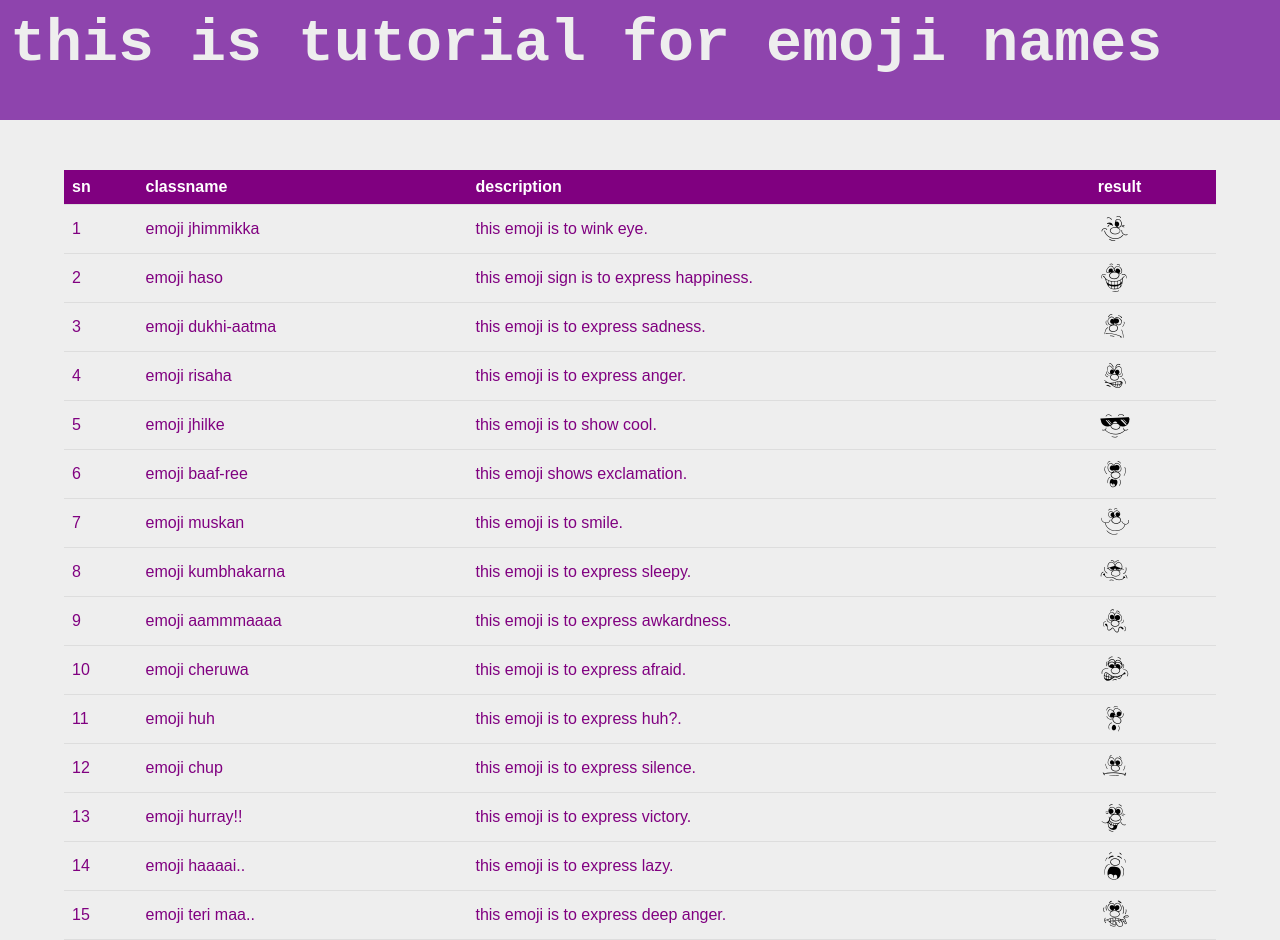
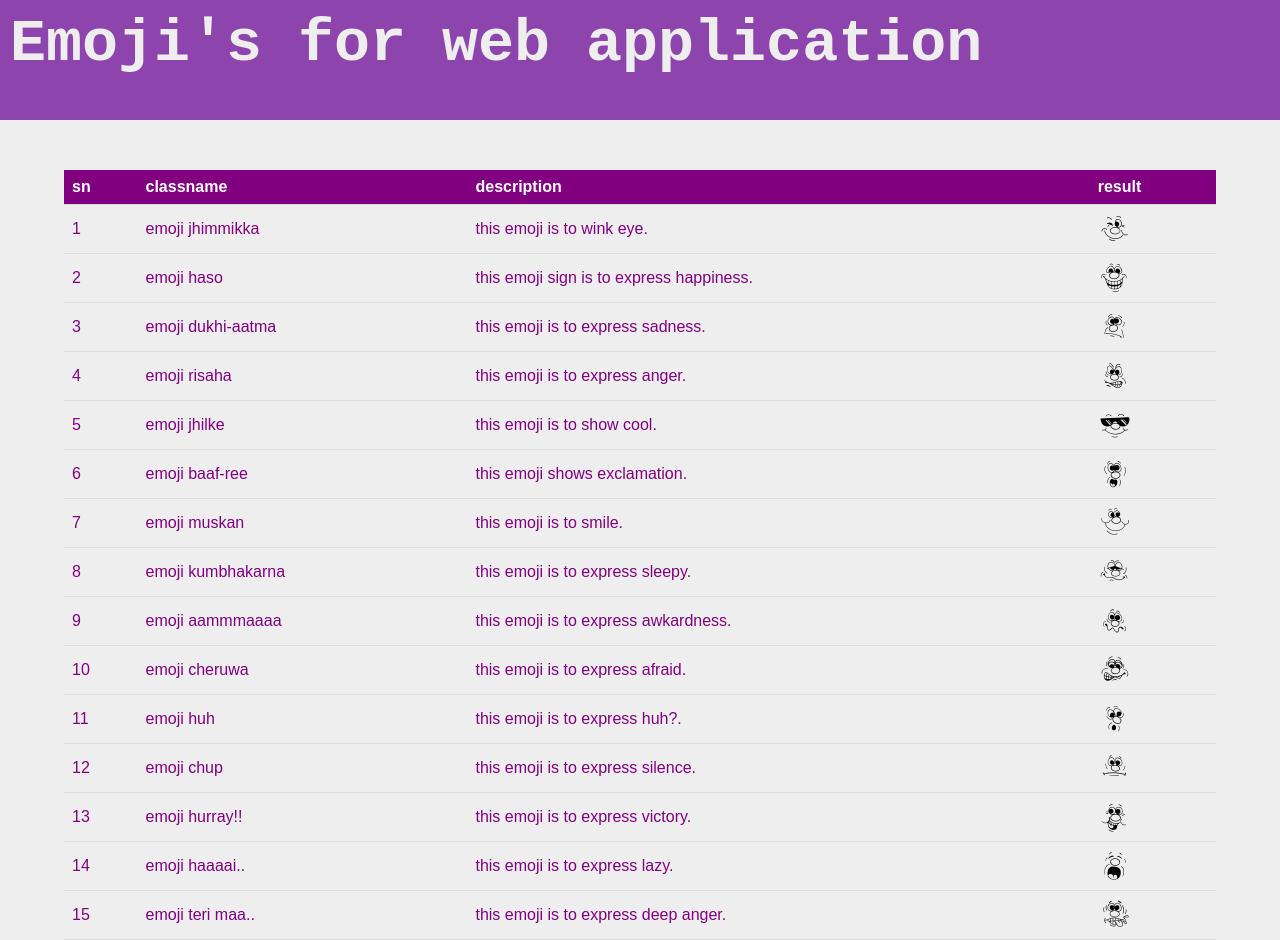
Before and after one commit to rbtstha/emoji-fonts, a plain HTML site: page index.html in a window 1280 px wide. Drawn offline with Linux system fonts and the light colour scheme.

Commit message:
correction on title

```diff
--- a/index.html
+++ b/index.html
@@ -8,7 +8,7 @@
 
 </head>
 <body>
- 	<h1> this is tutorial for emoji names</h1>
+ 	<h1>Emoji's for web application</h1>
 		 <table>
 		 <tr>
 		 	<th>sn</th>
```
